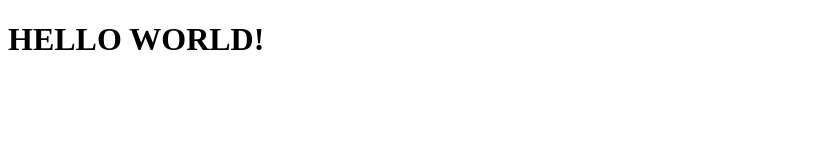
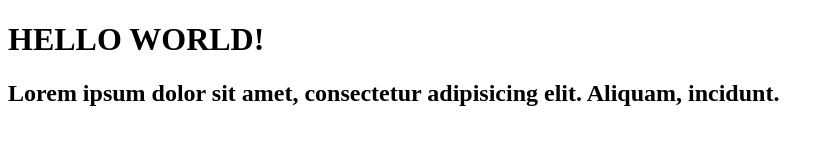
Before and after one commit to ilya2306/test, a plain HTML site: page index.html in a window 1280 px wide. Shown: the whole page, without its empty margins (0-834 px from the left). Drawn offline with Linux system fonts and the light colour scheme.

Commit message:
Add hello world

```diff
--- a/index.html
+++ b/index.html
@@ -8,5 +8,7 @@
 </head>
 <body>
     <h1>HELLO WORLD!</h1>
+
+    <h2>Lorem ipsum dolor sit amet, consectetur adipisicing elit. Aliquam, incidunt.</h2>
 </body>
 </html>
```
